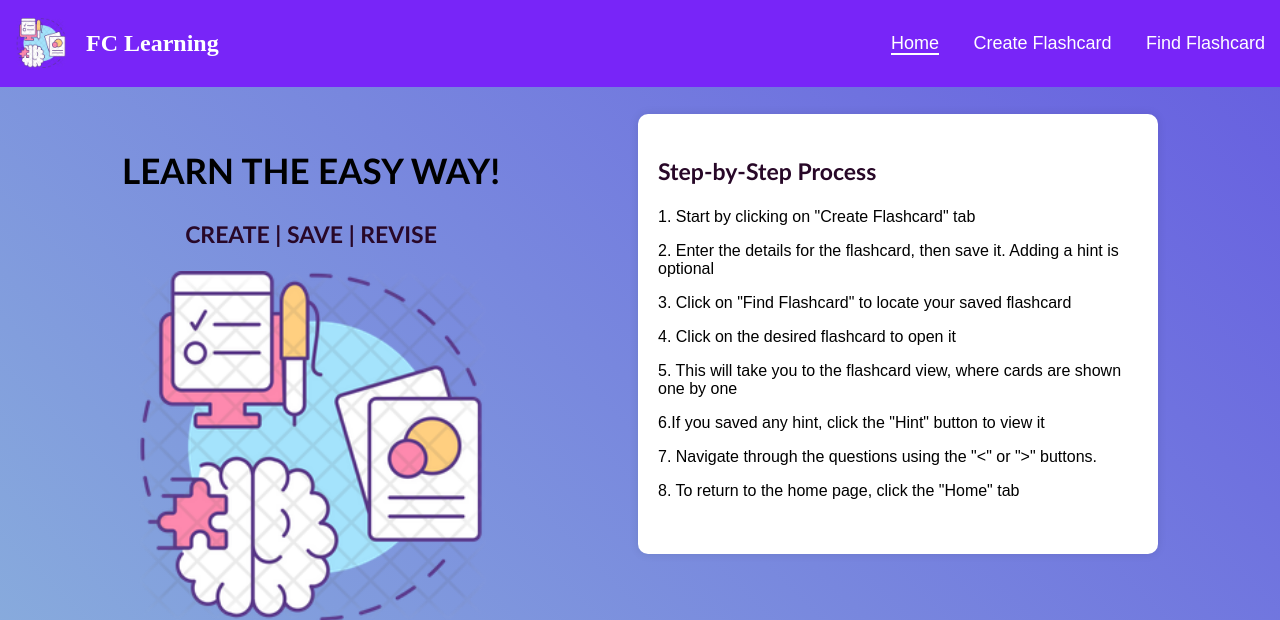
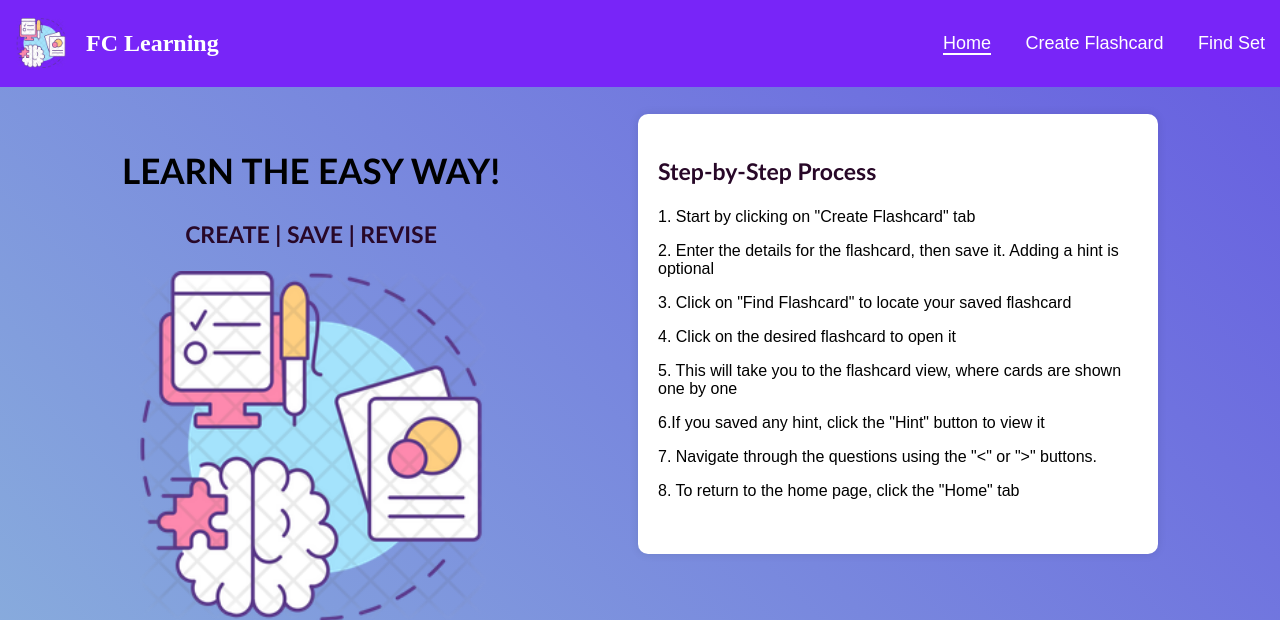
Before and after one commit to dnyaneshgh/FC-Learning-Web-App, a Flask app: page / in a window 1280 px wide. Shown: the top 620 px of the page. Run offline with Flask 3, Linux system fonts and the light colour scheme.

Commit message:
replacaed "Find Flashcard" as "Find Set"

```diff
--- a/SDProject/Templates/create_fc.html
+++ b/SDProject/Templates/create_fc.html
@@ -154,7 +154,7 @@
       <div class="nav-right">
         <a href="/">Home</a>
         <a href="create_fc" class="active">Create Flashcard</a>
-        <a href="select_set">Find Flashcard</a>
+        <a href="select_set">Find Set</a>
       </div>
     </nav>
     <div class="main-container">
--- a/SDProject/Templates/main_page.html
+++ b/SDProject/Templates/main_page.html
@@ -144,7 +144,7 @@
       <div class="nav-right">
         <a href="/" class="active">Home</a>
         <a href="create_fc">Create Flashcard</a>
-        <a href="select_set">Find Flashcard</a>
+        <a href="select_set">Find Set</a>
       </div>
     </nav>
     <div class="main-container">
--- a/SDProject/Templates/select_set.html
+++ b/SDProject/Templates/select_set.html
@@ -154,7 +154,7 @@
       <div class="nav-right">
         <a href="/">Home</a>
         <a href="create_fc">Create Flashcard</a>
-        <a href="select_set" class="active">Find Flashcard</a>
+        <a href="select_set" class="active">Find Set</a>
       </div>
     </nav>
     <div class="main-container">
```
